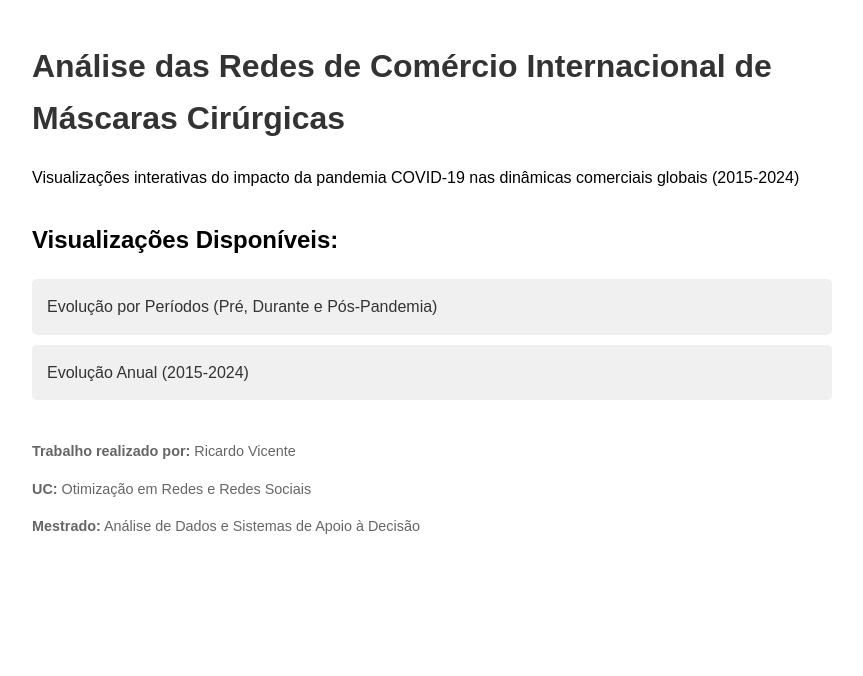
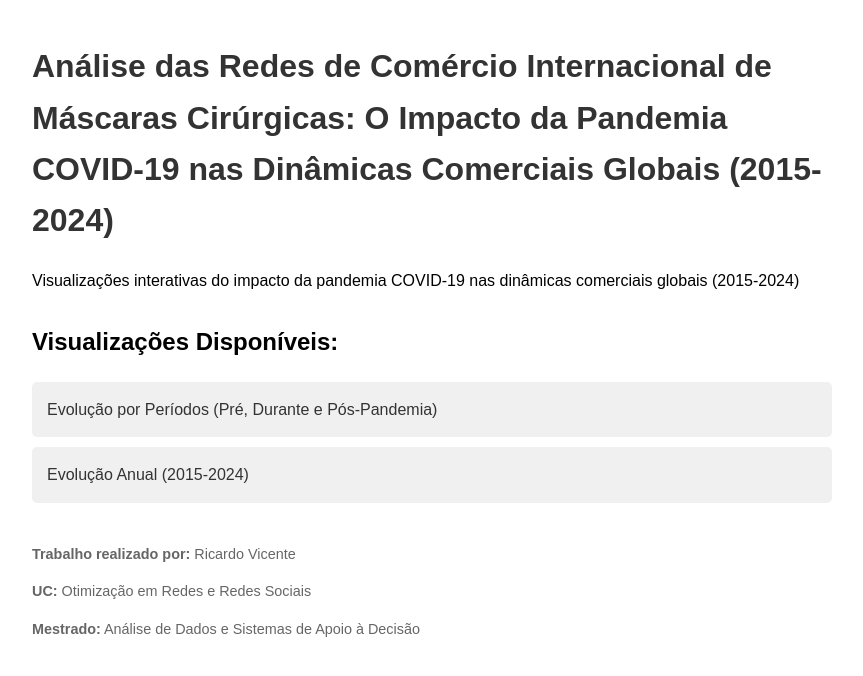
Before and after one commit to R-Vicente/redes, a plain HTML site: page index.html in a window 1280 px wide. Shown: the whole page, without its empty margins (208-1071 px from the left). Drawn offline with Linux system fonts and the light colour scheme.

Commit message:
Update index.html

```diff
--- a/index.html
+++ b/index.html
@@ -36,7 +36,7 @@
     </style>
 </head>
 <body>
-    <h1>Análise das Redes de Comércio Internacional de Máscaras Cirúrgicas</h1>
+    <h1>Análise das Redes de Comércio Internacional de Máscaras Cirúrgicas: O Impacto da Pandemia COVID-19 nas Dinâmicas Comerciais Globais (2015-2024)</h1>
 
     <p>Visualizações interativas do impacto da pandemia COVID-19 nas dinâmicas comerciais globais (2015-2024)</p>
 
```
